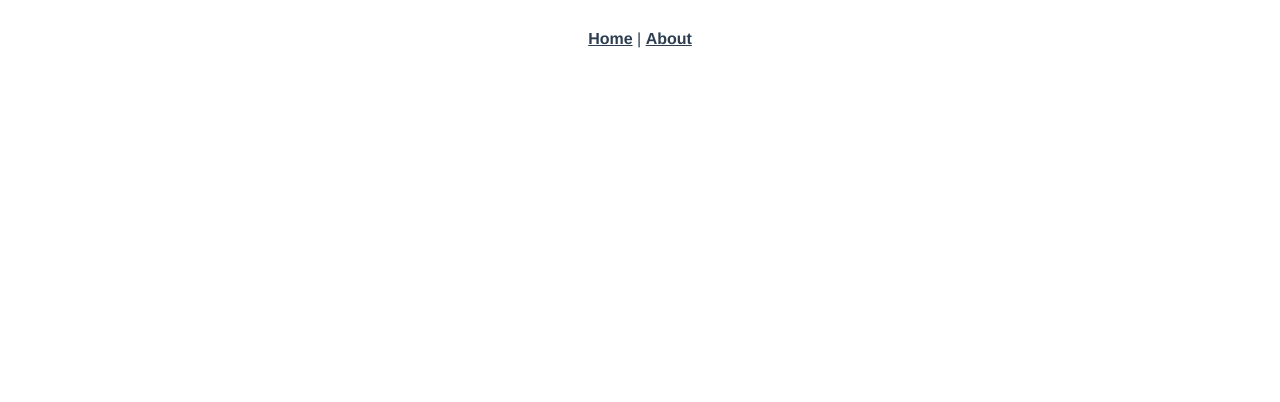
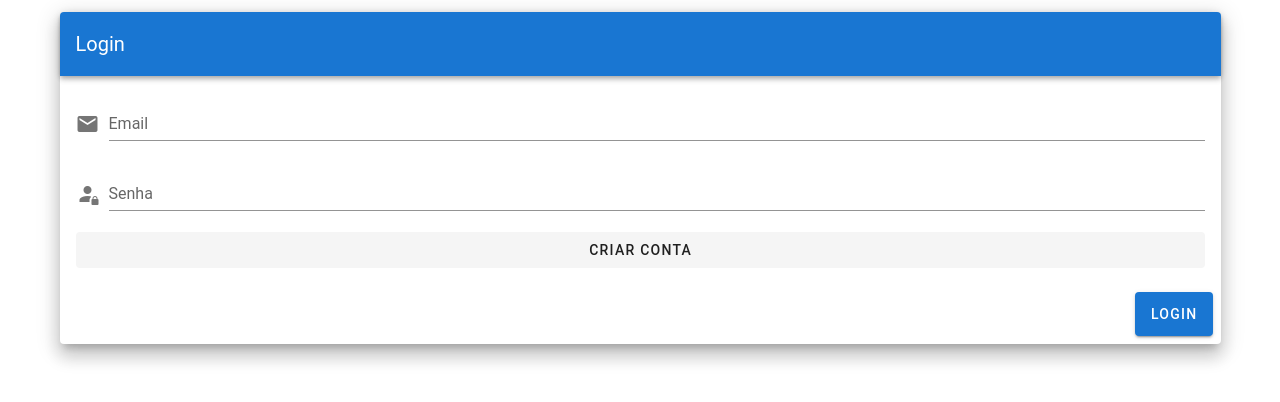
Before and after one commit to dhnasci/vue-nova-casa, a Vue app: page /login in a window 1280 px wide. Shown: the top 402 px of the page. Built offline with nearby package versions, Linux system fonts and the light colour scheme.

Commit message:
First login page

```diff
--- a/package.json
+++ b/package.json
@@ -14,6 +14,7 @@
     "vuex": "^3.4.0"
   },
   "devDependencies": {
+    "@mdi/font": "^5.7.55",
     "@vue/cli-plugin-babel": "~4.5.0",
     "@vue/cli-plugin-eslint": "~4.5.0",
     "@vue/cli-plugin-router": "~4.5.0",
--- a/src/App.vue
+++ b/src/App.vue
@@ -1,32 +1,43 @@
 <template>
-  <div id="app">
-    <div id="nav">
-      <router-link to="/">Home</router-link> |
-      <router-link to="/about">About</router-link>
-    </div>
-    <router-view/>
-  </div>
+  <v-app>
+       <v-container fill-height >
+        <v-layout>
+            <v-flex>
+                <v-card class="elevation-12">
+                    <v-toolbar color="primary" dark>
+                        <v-toolbar-title>Login</v-toolbar-title>
+                    </v-toolbar>
+                    <v-card-text>
+                        <v-form>
+                            <v-text-field prepend-icon="mdi-email"
+                                name="email"
+                                label="Email"
+                                type="email">
+                            </v-text-field>
+                            <v-text-field prepend-icon="mdi-account-lock"
+                                name="password"
+                                label="Senha"
+                                type="password">
+                            </v-text-field>
+
+                        </v-form>
+                        <v-btn block depressed> Criar conta</v-btn>
+                    </v-card-text>
+                    <v-card-actions>
+                        <v-spacer></v-spacer>
+                        <v-btn color="primary" large> Login </v-btn>
+                    </v-card-actions>
+                </v-card>
+            </v-flex>
+        </v-layout>
+    </v-container>
+
+  </v-app>
 </template>
 
-<style>
-#app {
-  font-family: Avenir, Helvetica, Arial, sans-serif;
-  -webkit-font-smoothing: antialiased;
-  -moz-osx-font-smoothing: grayscale;
-  text-align: center;
-  color: #2c3e50;
-}
+<script>
 
-#nav {
-  padding: 30px;
-}
-
-#nav a {
-  font-weight: bold;
-  color: #2c3e50;
-}
-
-#nav a.router-link-exact-active {
-  color: #42b983;
-}
-</style>
+export default {
+  name: 'App'
+};
+</script>
--- a/src/plugins/vuetify.js
+++ b/src/plugins/vuetify.js
@@ -1,9 +1,14 @@
+import '@mdi/font/css/materialdesignicons.css'
 import Vue from 'vue'
 import Vuetify from 'vuetify'
 import 'vuetify/dist/vuetify.min.css'
 
 Vue.use(Vuetify)
 
-const ops = {}
+const ops = {
+    icons: {
+        iconfont: 'mdi', // default - only for display purposes
+    }
+}
 
 export default new Vuetify(ops)
--- a/src/router/index.js
+++ b/src/router/index.js
@@ -3,6 +3,8 @@
 import Home from '../views/Home.vue'
 
 Vue.use(VueRouter)
+
+const Login = ( )=> import('../views/Login.vue')
 
 const routes = [
   {
@@ -17,6 +19,11 @@
     // this generates a separate chunk (about.[hash].js) for this route
     // which is lazy-loaded when the route is visited.
     component: () => import(/* webpackChunkName: "about" */ '../views/About.vue')
+  },
+  {
+    path: '/login',
+    name: 'Login',
+    component: Login
   }
 ]
 
--- /dev/null
+++ b/src/views/Login.vue
@@ -0,0 +1,5 @@
+<template>
+        <v-container>
+            <h1>  Login </h1>
+        </v-container>
+</template>
```
Also changed, not shown: 1 other file (tests, documents, lock files or other folders).
